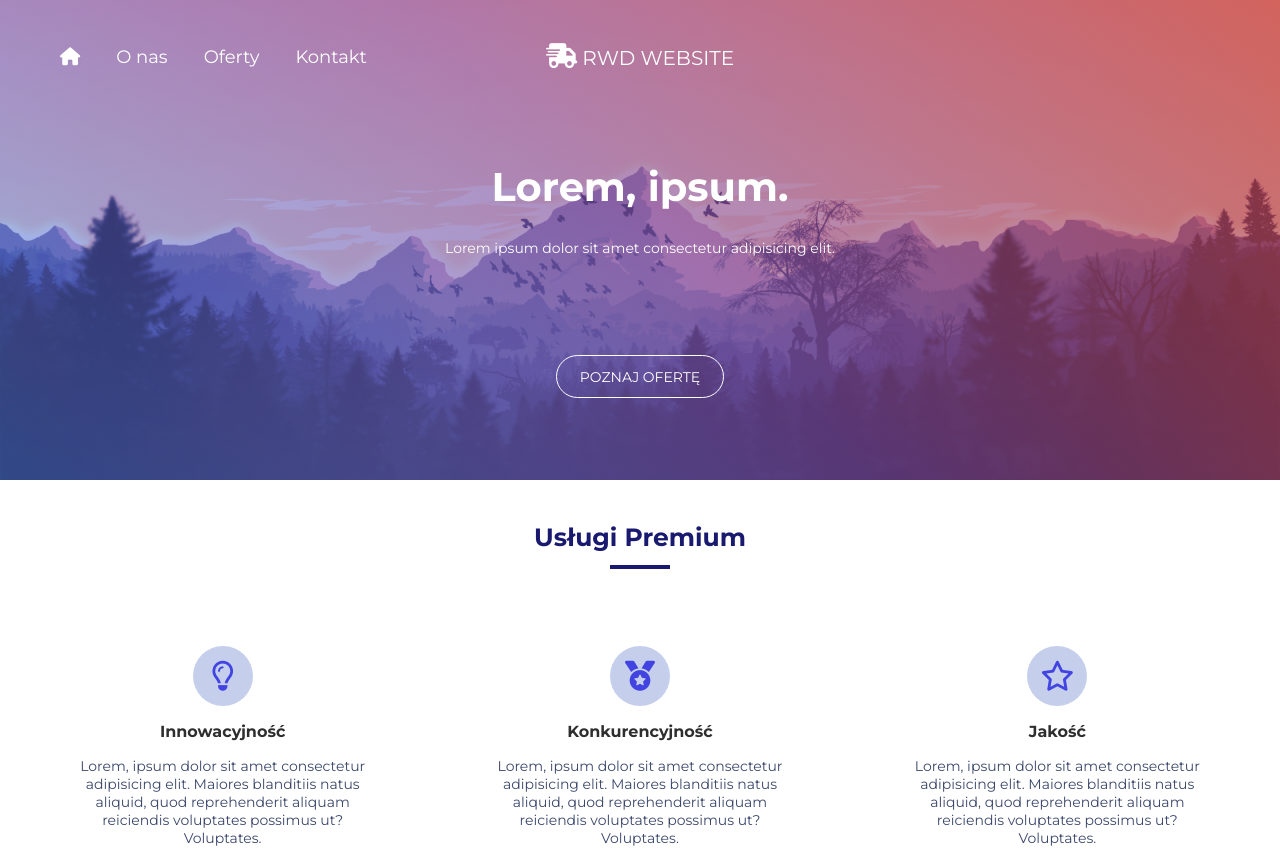
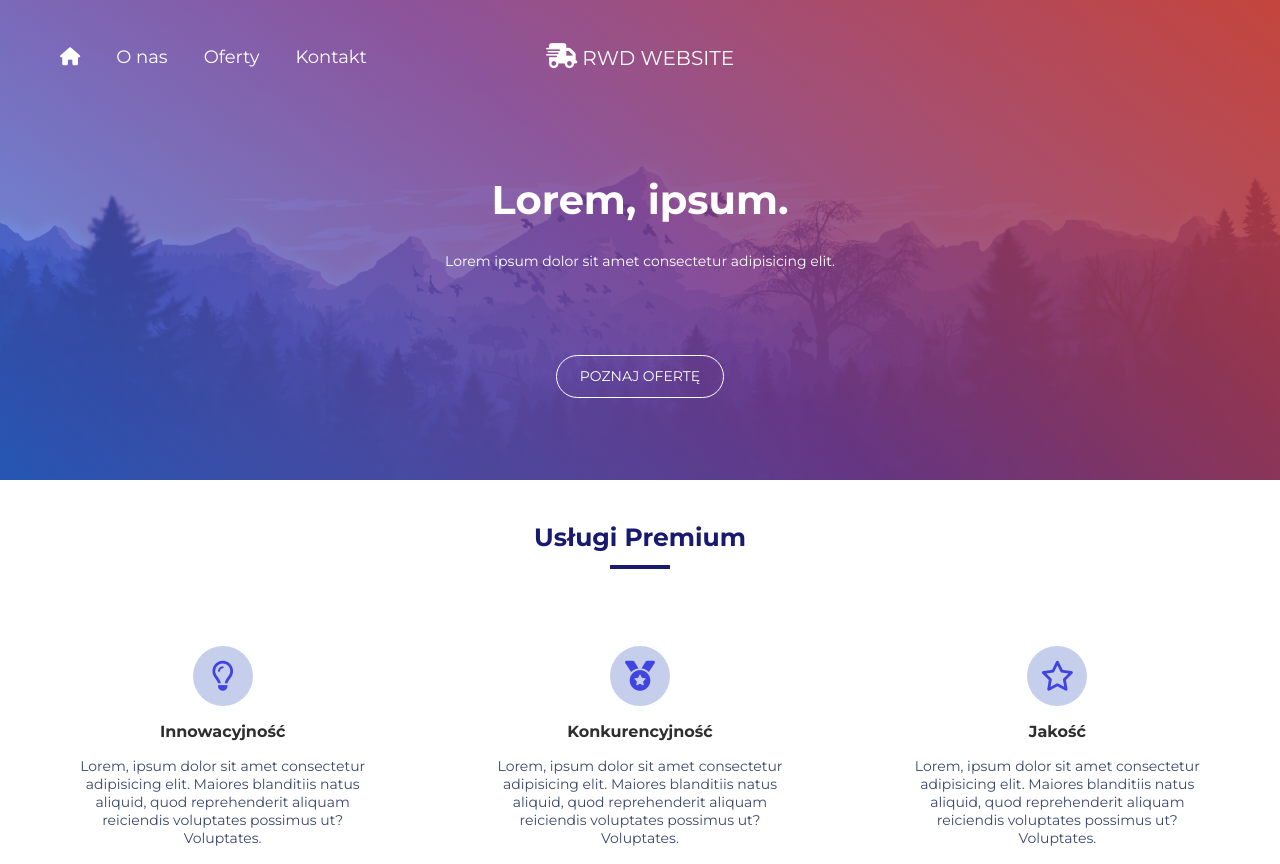
Before and after one commit to michalina-sz/RWD-WEBSITE, a plain HTML site: page index.html in a window 1280 px wide. Shown: the top 864 px of the page. Drawn offline with Linux system fonts and the light colour scheme.

Commit message:
Fixed header background

```diff
--- a/index.html
+++ b/index.html
@@ -42,10 +42,11 @@
     </nav>
 
     <header>
-        <h1 class="heading">Lorem, ipsum.</h1>
-        <p class="header-text">Lorem ipsum dolor sit amet consectetur adipisicing elit.</p>
-        <a href="#offers" class="btn header-btn">Poznaj ofertę</a>
-        <div class="white-block white-block-left"></div>
+        <div class="header-content">
+            <h1 class="heading">Lorem, ipsum.</h1>
+            <p class="header-text">Lorem ipsum dolor sit amet consectetur adipisicing elit.</p>
+            <a href="#offers" class="btn header-btn">Poznaj ofertę</a>
+        </div>
     </header>
     <main>
         <!-- <section id="about" class="about"></section> -->
--- a/sass/main.scss
+++ b/sass/main.scss
@@ -57,6 +57,7 @@ nav.nav {
 	width: 100%;
 	height: 5em;
 	padding: 2em 3em;
+	z-index: 1;
 
 	.nav-items {
 		height: 100%;
@@ -143,6 +144,7 @@ nav.nav {
 }
 
 header {
+	position: relative;
 	width: 100%;
 	height: 100vh;
 	display: flex;
@@ -150,14 +152,15 @@ header {
 	align-items: center;
 	flex-direction: column;
 	padding: 2em;
-	background-image: $blue-purple-orange-gradient,
-		url('/img/header-img-small.png');
+	background-image: url('/img/header-img-small.png');
 	background-size: cover;
 	background-position: center;
 	background-repeat: no-repeat;
 	text-align: center;
 	color: $pure-white;
 
+	.header-content {
+		z-index: 1;
 		.heading {
 			margin-top: 2em;
 			font-size: 4rem;
@@ -165,12 +168,12 @@ header {
 		}
 
 		.header-text {
+			margin-bottom: 7em;
 			padding-top: 2em;
 			font-size: 1.4rem;
 		}
 
 		.header-btn {
-		margin-top: 7em;
 			font-size: 1.4rem;
 			transition: transform 0.3s;
 		}
@@ -178,6 +181,18 @@ header {
 		.header-btn:hover {
 			transform: scale(1.02);
 		}
+	}
+}
+
+header::before {
+	content: '';
+	position: absolute;
+	top: 0;
+	left: 0;
+	width: 100%;
+	height: 100%;
+	background: $blue-purple-orange-gradient;
+	z-index: 0;
 }
 
 section {
```
Also changed, not shown: sass/main.css. Lines whose indentation alone changed are shown as unchanged.
